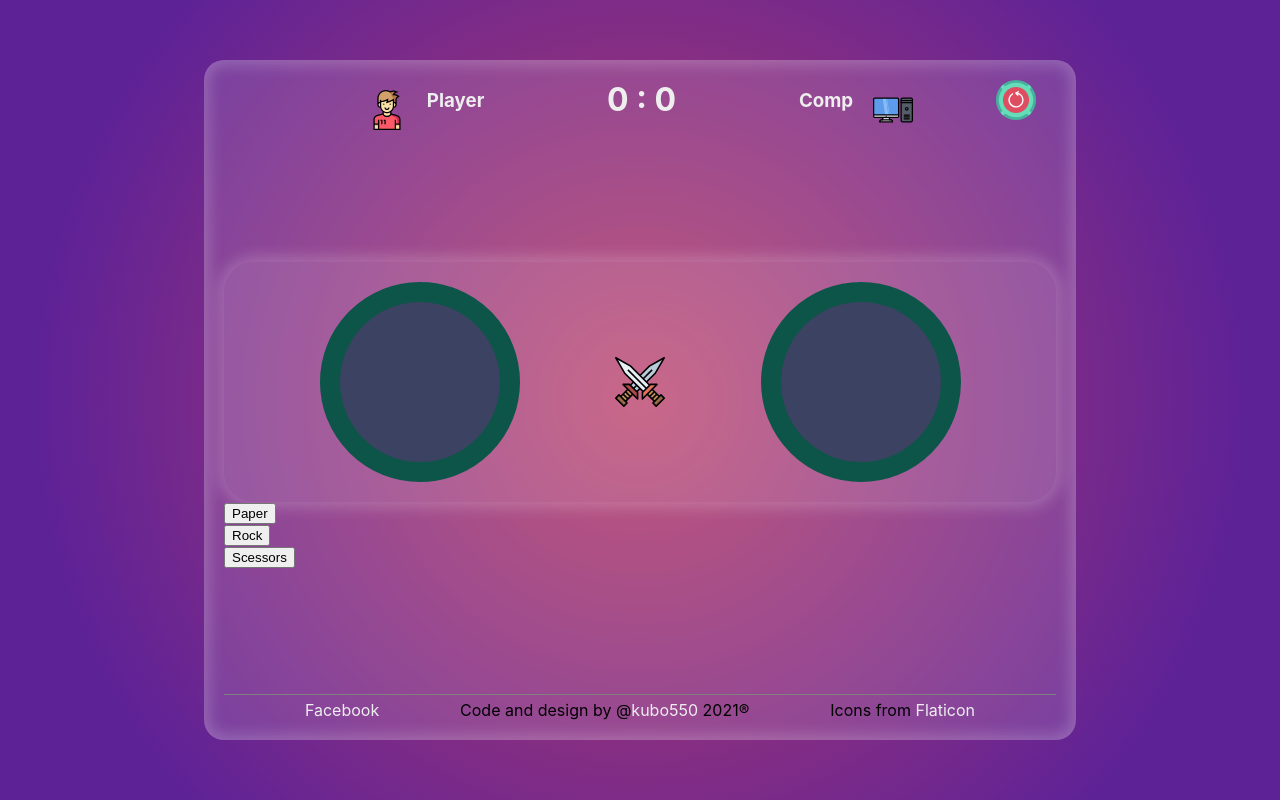
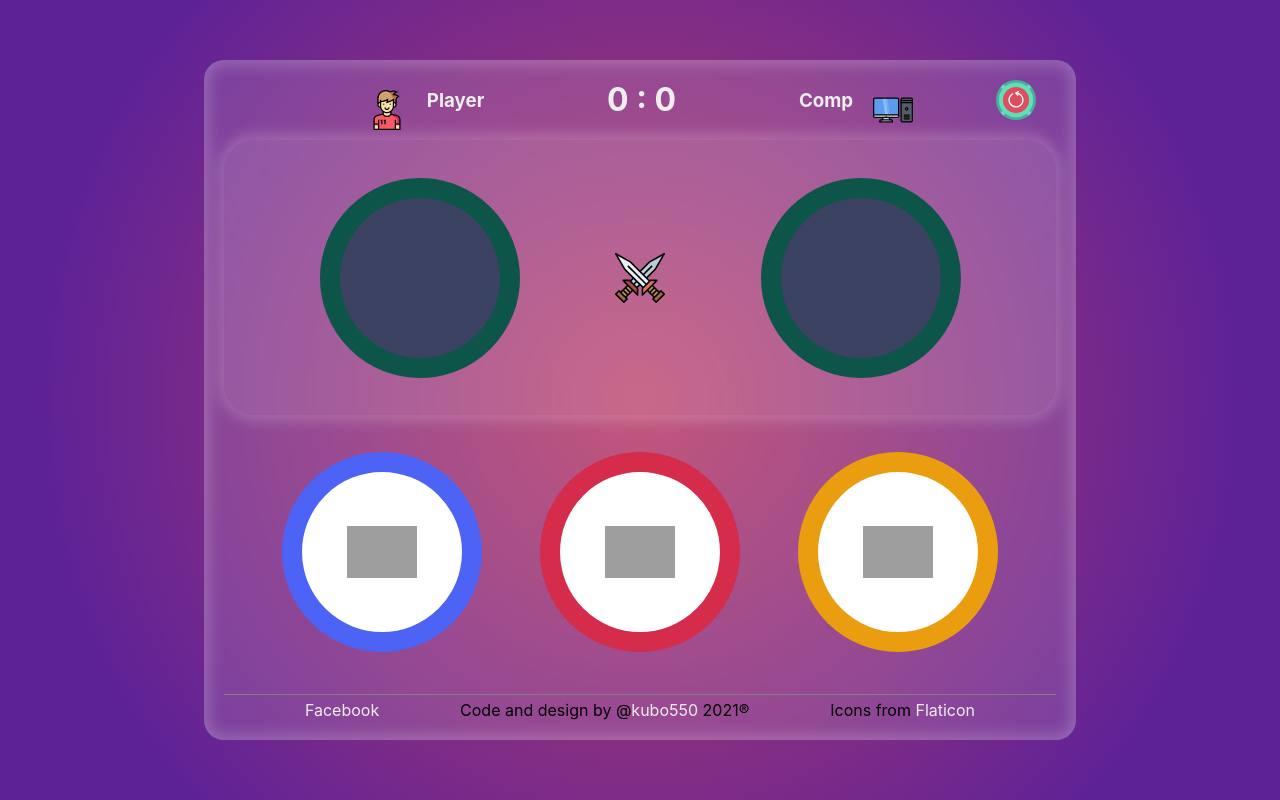
Before and after one commit to kubo550/rock-paper-scissors, a React (Create React App) app: page / in a window 1280 px wide. Built offline with nearby package versions, Linux system fonts and the light colour scheme; grey boxes are pictures that could not be loaded; the HTML template or start-up script is replaced by a standard one.

Commit message:
Update styles

```diff
--- a/src/components/Choice/Choice.style.ts
+++ b/src/components/Choice/Choice.style.ts
@@ -2,7 +2,12 @@ import styled from "styled-components";
 
 export const Container = styled.div`
     width: 100%;
-    /* display: flex;
-    justify-content: center; */
+    flex: 1;
+`;
 
+export const ChoicesWrapper = styled.div`
+    display: flex;
+    justify-content: space-evenly;
+    height: 50%;
+    align-items: center;
 `
--- a/src/components/Choice/Choice.tsx
+++ b/src/components/Choice/Choice.tsx
@@ -1,12 +1,13 @@
 import { useState } from "react";
 import { Battle } from "..";
 import { useScore } from "../../context/ScoreContext";
+import Button from "./Button/Button";
 import * as S from "./Choice.style";
 
-export type Choice = "Paper" | "Rock" | "Scessors";
+export type Choice = "Paper" | "Rock" | "Scissors";
 
-const delayTimeMs = 3000;
-const choices: Choice[] = ["Paper", "Rock", "Scessors"];
+const delayTimeMs = 1500;
+const choices: Choice[] = ["Paper", "Rock", "Scissors"];
 
 const ChoiceEl = () => {
   const [playerChoice, setPlayerChoice] = useState<Choice | null>(null);
@@ -21,14 +22,12 @@ const ChoiceEl = () => {
   };
 
   const calculateWinner = (player: Choice, comp: Choice): null | boolean => {
-    console.log(player, comp);
-
     if (player === comp) {
       return null;
     } else if (
       (player === "Paper" && comp === "Rock") ||
-      (player === "Rock" && comp === "Scessors") ||
-      (player === "Scessors" && comp === "Paper")
+      (player === "Rock" && comp === "Scissors") ||
+      (player === "Scissors" && comp === "Paper")
     ) {
       return true;
     } else {
@@ -63,12 +62,21 @@ const ChoiceEl = () => {
 
   return (
     <S.Container>
-      <Battle playerChoice={playerChoice} computerChoice={computerChoice} />
-      {choices.map(element => (
-        <div key={element}>
-          <button onClick={() => handleClick(element)}> {element} </button>
-        </div>
-      ))}
+      <Battle
+        playerChoice={playerChoice}
+        computerChoice={computerChoice}
+        playable={playable}
+      />
+      <S.ChoicesWrapper>
+        {choices.map(el => (
+          <Button
+            key={el}
+            onClick={() => handleClick(el)}
+            el={el}
+            playable={playable}
+          />
+        ))}
+      </S.ChoicesWrapper>
     </S.Container>
   );
 };
```
